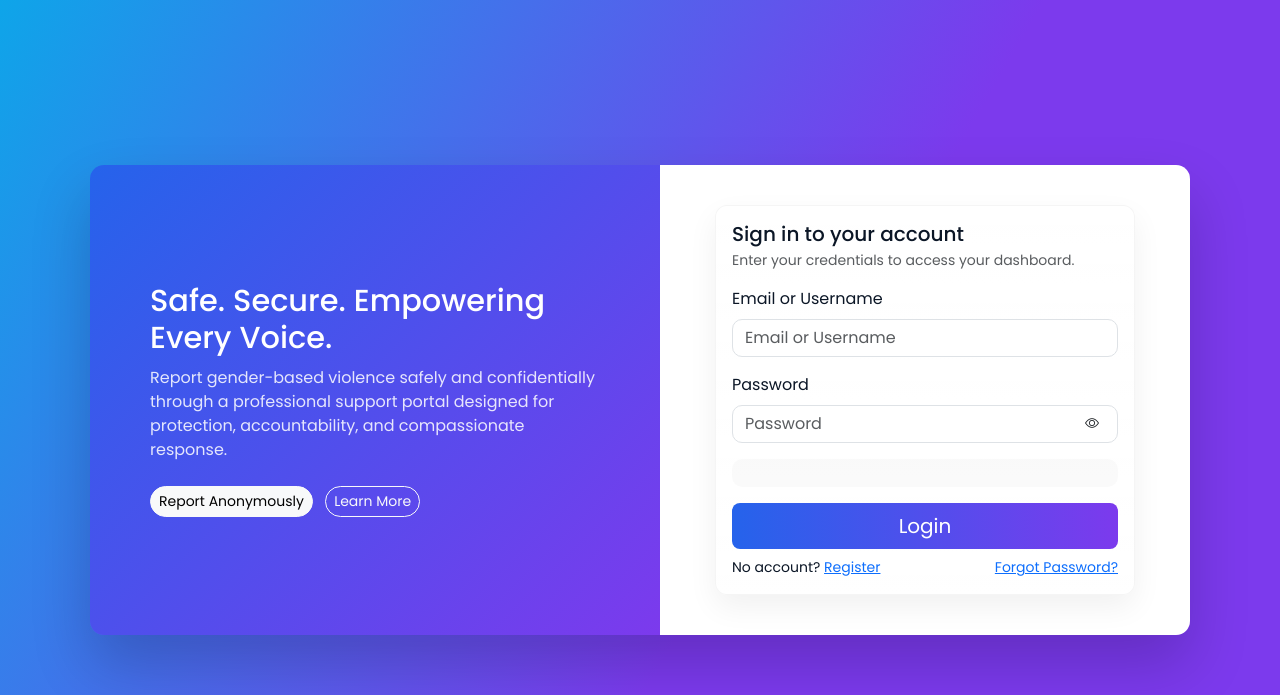
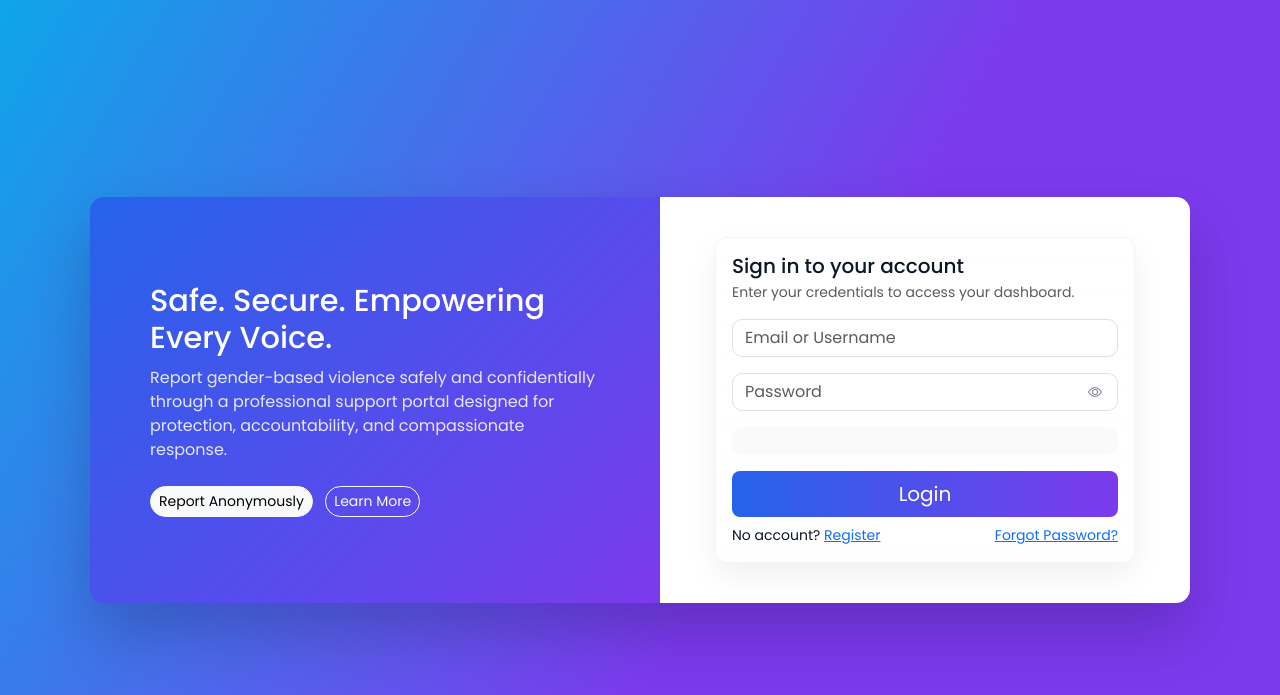
Before and after one commit to hahaewan11/myprojectmar, a Django app: page / in a window 1280 px wide. Shown: the top 695 px of the page. Run offline with Django 5.2, Linux system fonts and the light colour scheme.

Commit message:
Update login.html

```diff
--- a/security/forms.py
+++ b/security/forms.py
@@ -105,7 +105,7 @@ class GBVReportForm(forms.Form):
 
 class LoginForm(forms.Form):
     username = forms.CharField(
-        label='Email or Username',
+        label='',
         widget=forms.TextInput(attrs={
             'class': 'form-control',
             'placeholder': 'Email or Username'
@@ -113,7 +113,7 @@ class LoginForm(forms.Form):
     )
 
     password = forms.CharField(
-        label='Password',
+        label='',
         widget=forms.PasswordInput(attrs={
             'class': 'form-control',
             'placeholder': 'Password'
--- a/templates/login.html
+++ b/templates/login.html
@@ -70,6 +70,20 @@
 }
             .form-control{border-radius:10px}
             .btn-gradient{background:linear-gradient(90deg,var(--royal),var(--purple));color:#fff;border:none}
+            .password-field-wrap{position:relative}
+            .password-field-wrap .form-control{padding-right:44px}
+            .password-field-wrap #togglePassword{
+                position:absolute;
+                right:8px;
+                top:50%;
+                transform:translateY(-50%);
+                border:0;
+                background:transparent;
+                color:#6b7280;
+                padding:0 8px;
+                line-height:1;
+            }
+            .password-field-wrap #togglePassword:hover{color:#2563EB}
             /* hide browser native password reveal controls on Windows/Edge/Chrome */
              input[type="password"]::-ms-reveal,
 input[type="password"]::-ms-clear,
@@ -232,23 +246,21 @@ input[type="password"]::-webkit-credentials-auto-fill-button {
                         {% csrf_token %}
 
                         <div class="mb-3">
-                            <label for="{{ form.username.id_for_label }}" class="form-label">Email or Username</label>
                             {{ form.username }}
                             {% if form.username.errors %}
                                 <small class="text-danger d-block mt-2">{{ form.username.errors }}</small>
                             {% endif %}
                         </div>
 
-                        <div class="mb-3 position-relative">
-                            <label for="{{ form.password.id_for_label }}" class="form-label">Password</label>
+                        <div class="mb-3 password-field-wrap">
                             {{ form.password }}
-                            <button type="button" class="btn btn-sm position-absolute" style="right:10px;top:36px;" id="togglePassword" aria-label="Show password"><i class="bi bi-eye"></i></button>
+                            <button type="button" class="btn btn-sm" id="togglePassword" aria-label="Show password"><i class="bi bi-eye"></i></button>
                             {% if form.password.errors %}
                                 <small class="text-danger d-block mt-2">{{ form.password.errors }}</small>
                             {% endif %}
                         </div>
 
-                        <div class="mb-3 captcha-box text-center">
+                        <div class="mb-3 captcha-box d-flex flex-column align-items-center text-center">
                             {{ form.captcha }}
                             {% if form.captcha.errors %}
                                 <small class="text-danger d-block mt-2">{{ form.captcha.errors }}</small>
```
